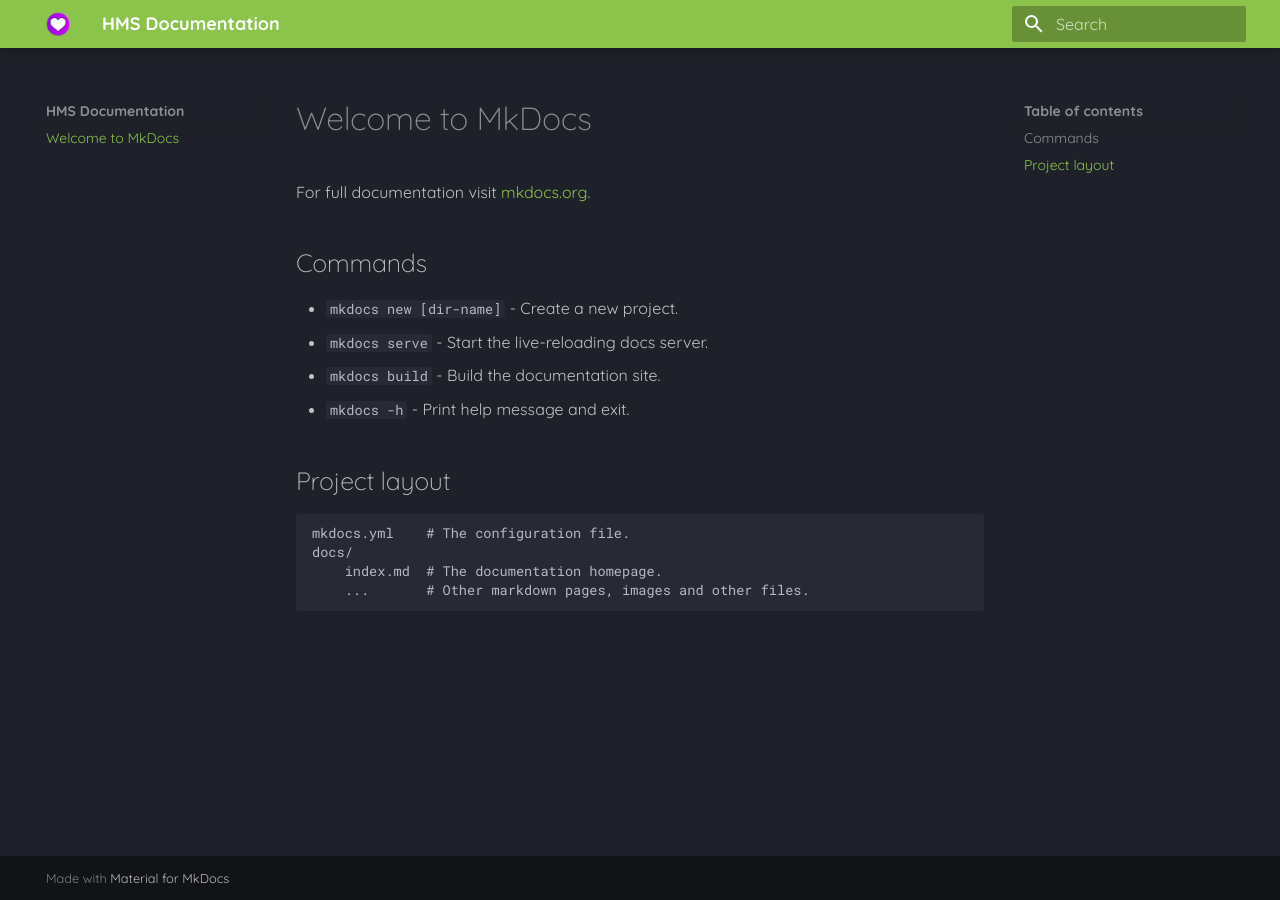
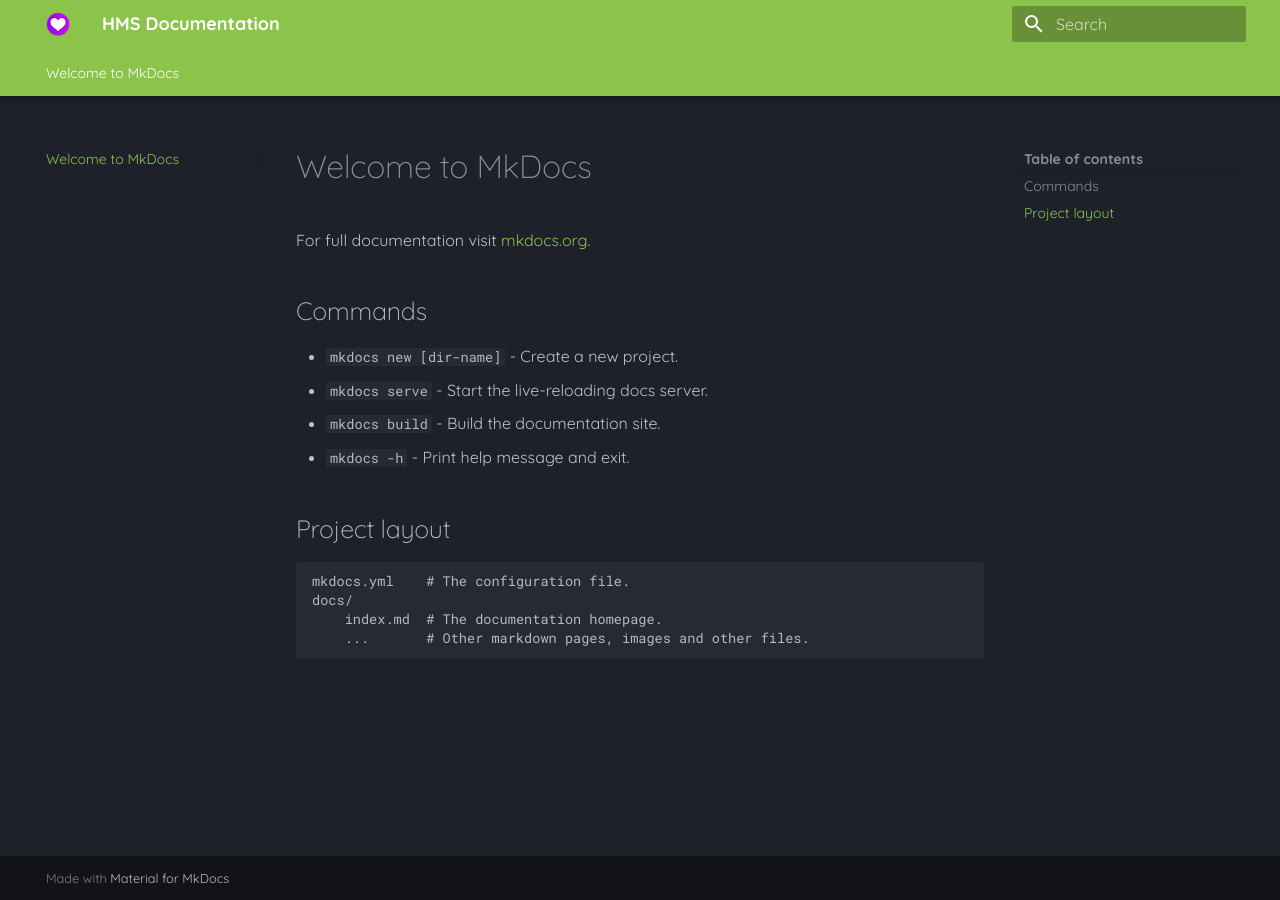
Before and after one commit to Jaxxel89/hms-docs, an MkDocs documentation site: the page built from docs/index.md, in a window 1280 px wide. Built offline with MkDocs 1.6.1 and Material for MkDocs 9.7.7, drawn with Linux system fonts in a browser that asks for light colours.

Commit message:
Update mkdocs.yml

```diff
--- a/mkdocs.yml
+++ b/mkdocs.yml
@@ -2,6 +2,21 @@ site_name: HMS Documentation
 site_url: https://docs.hms.cx
 theme:
   name: material
+  features:
+    - navigation.instant
+    - navigation.instant.progress
+    - navigation.tabs
+    - navigation.tabs.sticky
+    - navigation.sections
+    - navigation.expand
+    - navigation.path
+    - navigation.indexes
+    - navigation.top
+    - search.highlight
+    - search.highlight
+    - search.share
+    - announce.dismiss
+    - navigation.footer
   palette:
     scheme: slate
     primary: light green
@@ -19,3 +34,4 @@ extra:
       as to measure the effectiveness of our documentation and whether users
       find what they're searching for. With your consent, you're helping us to
       make our documentation better.
+  copyright: Copyright &copy; 2024 Jake Cylkowski - All Rights Reserved - No reusage or duplication without explicit written permission.
```
